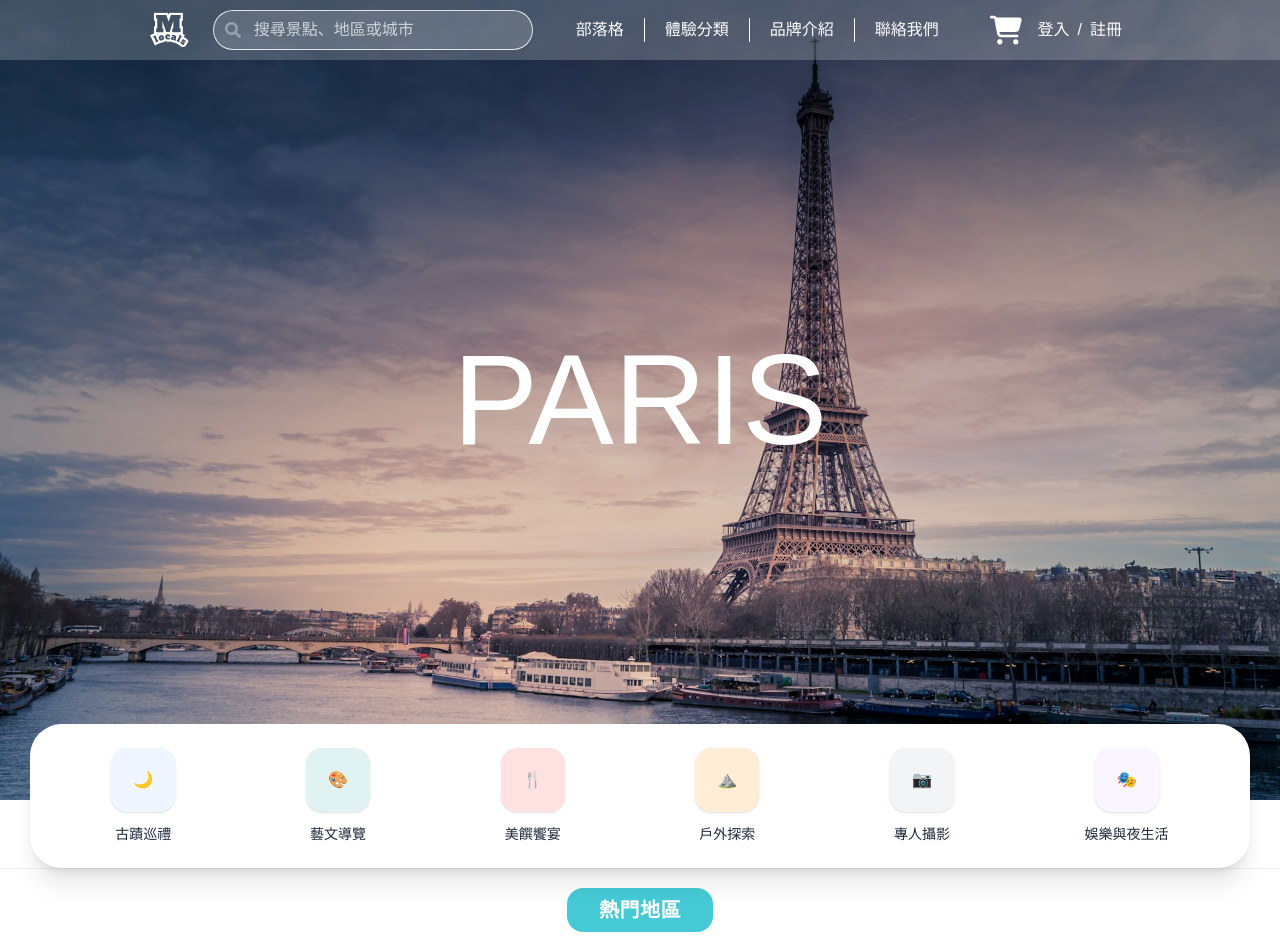
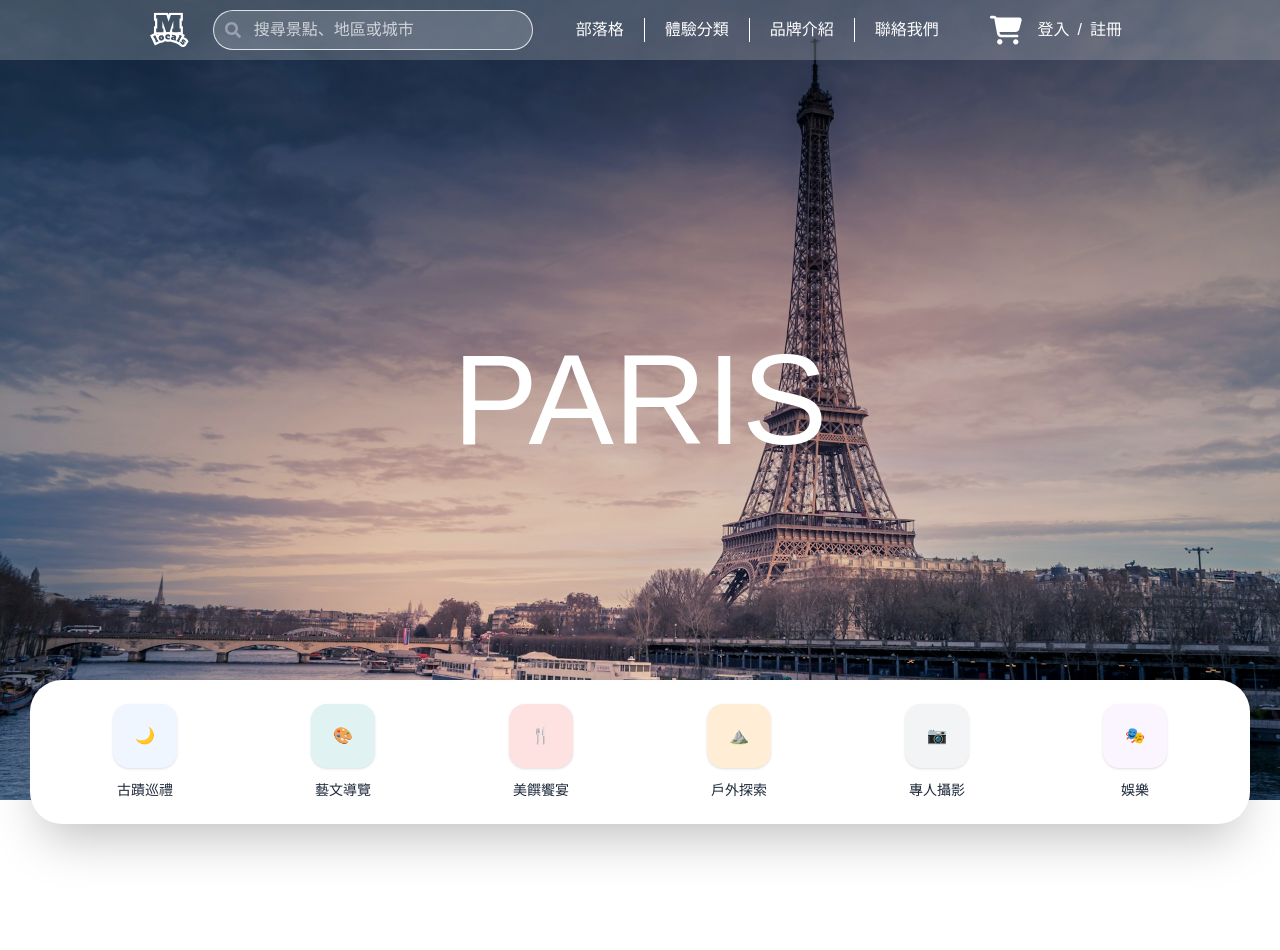
Before and after one commit to CTP0805/next, a Next.js app: page / in a window 1280 px wide. Shown: the top 950 px of the page. Built offline with nearby package versions, Linux system fonts and the light colour scheme.

Commit message:
加入手機滑動效果

```diff
--- a/components/HeroSection.tsx
+++ b/components/HeroSection.tsx
@@ -4,7 +4,7 @@ import IconMenu from "@/components/IconMenu";
 export default function HeroSection() {
   return (
     // 1. 容器層：使用 relative 讓內容可以絕對定位疊加
-    <div className="relative h-[362px] w-full md:h-[800px]">
+    <div className="relative mb-[100px] h-[362px] w-full md:h-[800px]">
       {/* 2. 背景層：使用 object-cover 確保圖片覆蓋且比例正確 */}
       <Image
         src="/images/carousel1.jpeg"
@@ -21,7 +21,7 @@ export default function HeroSection() {
       <div className="relative z-10 flex h-full flex-col items-center justify-center text-9xl text-white">
         PARIS
       </div>
-      <div className="absolute -bottom-25 left-0 w-full">
+      <div className="relative top-0 left-0 w-full md:-top-30">
         <IconMenu />
       </div>
     </div>
--- a/components/IconMenu.tsx
+++ b/components/IconMenu.tsx
@@ -5,21 +5,23 @@ const features = [
   { name: "美饌饗宴", icon: "🍴", color: "bg-[#FEE2E2]" },
   { name: "戶外探索", icon: "⛰️", color: "bg-[#FFEDD5]" },
   { name: "專人攝影", icon: "📷", color: "bg-[#F3F4F6]" },
-  { name: "娛樂與夜生活", icon: "🎭", color: "bg-[#FAF5FF]" },
+  { name: "娛樂", icon: "🎭", color: "bg-[#FAF5FF]" },
 ];
 
 export default function IconMenu() {
   return (
     // 外層容器：確保在不同螢幕寬度下都能置中
-    <section className="hidden md:flex">
-      <div className="relative flex w-full justify-center py-8">
+    <section className="flex justify-center">
       {/* 核心容器：設定最大寬度、左右內距與背景樣式 */}
-        <div className="w-full max-w-[1280px] px-[30px] shadow-2xs">
-          <div className="flex flex-wrap items-center justify-around gap-4 rounded-[32px] bg-white p-6 shadow-xl">
+      <div className="w-full max-w-[1280px] px-[30px]">
+        <div className="flex scrollbar-none items-center gap-6 overflow-x-auto rounded-[32px] bg-white p-6 backdrop-blur md:justify-around md:gap-4 md:shadow-2xl">
           {features.map((item, index) => (
-              <div key={index} className="flex flex-col items-center gap-3">
             <div
-                  className={`flex h-16 w-16 items-center justify-center rounded-2xl ${item.color} cursor-paint shadow-sm`}
+              key={index}
+              className="cursor-paint flex flex-col items-center gap-3"
+            >
+              <div
+                className={`flex h-16 w-16 items-center justify-center rounded-2xl ${item.color} shadow-sm`}
               >
                 {item.icon}
               </div>
@@ -30,7 +32,6 @@ export default function IconMenu() {
           ))}
         </div>
       </div>
-      </div>
     </section>
   );
 }
```
Lines whose indentation alone changed are shown as unchanged.
